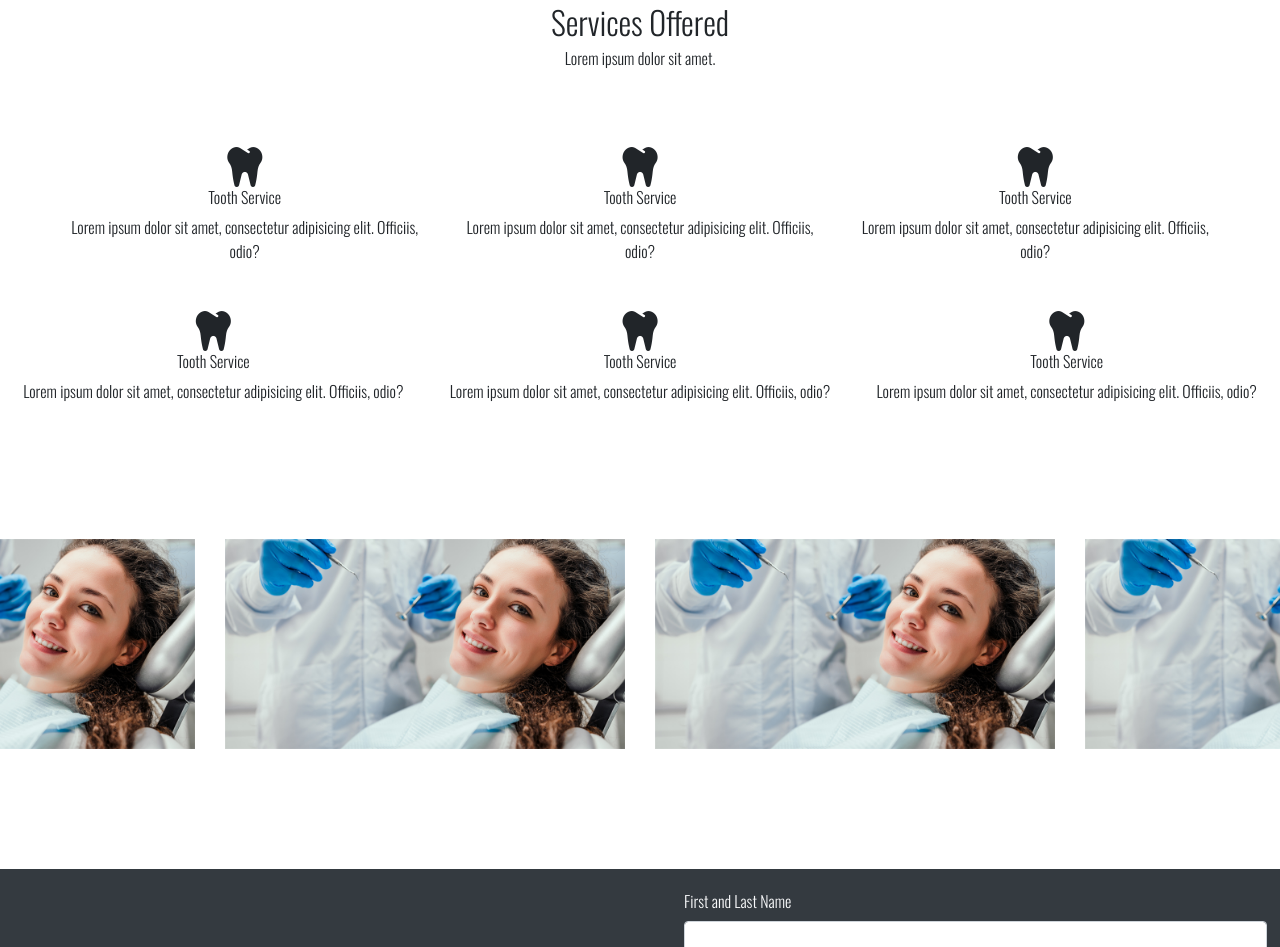
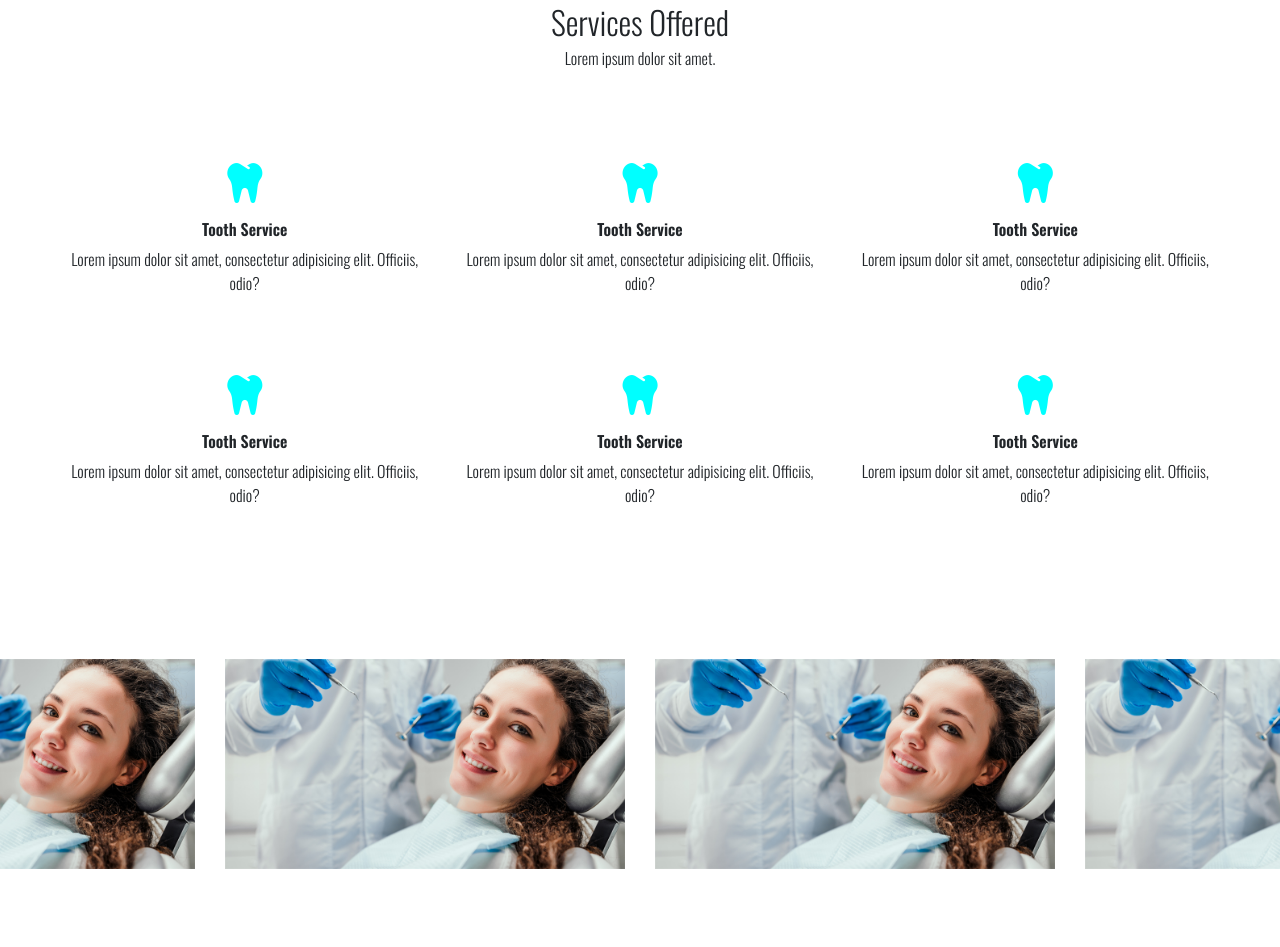
Before and after one commit to keivanmojmali/dental-website, a plain HTML site: page index.html in a window 1280 px wide. Shown: the part 2350-3297 px from the top of the page. Drawn offline with nearby package versions, Linux system fonts and the light colour scheme.

Commit message:
working on more css

```diff
--- a/index.html
+++ b/index.html
@@ -155,86 +155,86 @@
     <div class="row m-3 p-3">
 
       <div class="col">
-        <div class="row">
+        <div class="row m-3">
           <div class="col text-center">
             <i class="fas fa-tooth icon-size"></i>
           </div>
         </div>
         <div class="row standard-font">
           <div class="col text-center">
-            <h6><span class="fw-bold">Tooth Service</span></h6>
+            <h6><span class="font-bold m-2">Tooth Service</span></h6>
             <p>Lorem ipsum dolor sit amet, consectetur adipisicing elit. Officiis, odio?</p>
           </div>
         </div>
       </div>
 
   <div class="col">
-        <div class="row">
+    <div class="row m-3">
       <div class="col text-center">
         <i class="fas fa-tooth icon-size"></i>
       </div>
     </div>
     <div class="row standard-font">
       <div class="col text-center">
-            <h6><span class="fw-bold">Tooth Service</span></h6>
+        <h6><span class="font-bold m-2">Tooth Service</span></h6>
         <p>Lorem ipsum dolor sit amet, consectetur adipisicing elit. Officiis, odio?</p>
       </div>
     </div>
   </div>
 
   <div class="col">
-        <div class="row">
+    <div class="row m-3">
       <div class="col text-center">
         <i class="fas fa-tooth icon-size"></i>
       </div>
     </div>
     <div class="row standard-font">
       <div class="col text-center">
-            <h6><span class="fw-bold">Tooth Service</span></h6>
+        <h6><span class="font-bold m-2">Tooth Service</span></h6>
         <p>Lorem ipsum dolor sit amet, consectetur adipisicing elit. Officiis, odio?</p>
       </div>
     </div>
   </div>
 
     </div>
-    <div class="row">
+    <div class="row m-3 p-3">
   <div class="col">
-        <div class="row">
+    <div class="row m-3">
       <div class="col text-center">
         <i class="fas fa-tooth icon-size"></i>
       </div>
     </div>
     <div class="row standard-font">
       <div class="col text-center">
-            <h6><span class="fw-bold">Tooth Service</span></h6>
+        <h6><span class="font-bold m-2">Tooth Service</span></h6>
         <p>Lorem ipsum dolor sit amet, consectetur adipisicing elit. Officiis, odio?</p>
       </div>
     </div>
   </div>
 
   <div class="col">
-        <div class="row">
+    <div class="row m-3">
       <div class="col text-center">
         <i class="fas fa-tooth icon-size"></i>
       </div>
     </div>
     <div class="row standard-font">
       <div class="col text-center">
-            <h6><span class="fw-bold">Tooth Service</span></h6>
+        <h6><span class="font-bold m-2">Tooth Service</span></h6>
         <p>Lorem ipsum dolor sit amet, consectetur adipisicing elit. Officiis, odio?</p>
       </div>
     </div>
   </div>
 
   <div class="col">
-        <div class="row">
+    <div class="row m-3">
       <div class="col text-center">
         <i class="fas fa-tooth icon-size"></i>
       </div>
     </div>
     <div class="row standard-font">
       <div class="col text-center">
-            <h6><span class="fw-bold">Tooth Service</span></h6>
+        <h6><span class="font-bold m-2">Tooth Service</span></h6>
         <p>Lorem ipsum dolor sit amet, consectetur adipisicing elit. Officiis, odio?</p>
       </div>
     </div>
--- a/style.css
+++ b/style.css
@@ -50,3 +50,16 @@ font-family: 'Oswald', sans-serif, Arial, Helvetica;
 .p-font {
  font-size: 18px !important;
 }
+
+.fa-tooth {
+  color: aqua;
+}
+
+.font-bold {
+  font-weight: 600;
+
+}
+
+.max-self {
+  max-width: 1400px;
+}
```
Lines whose indentation alone changed are shown as unchanged.
